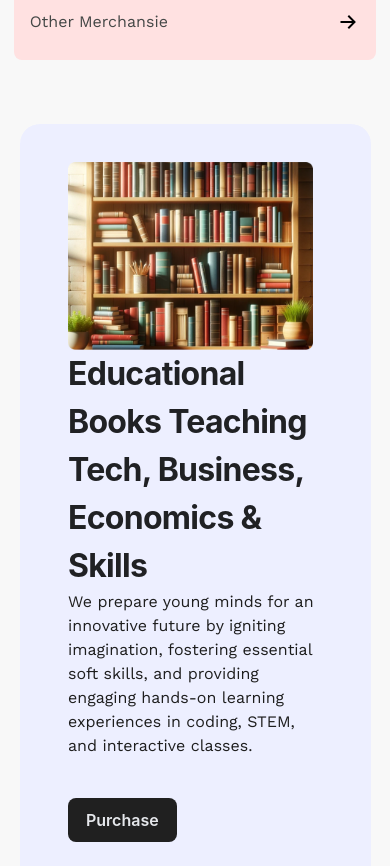
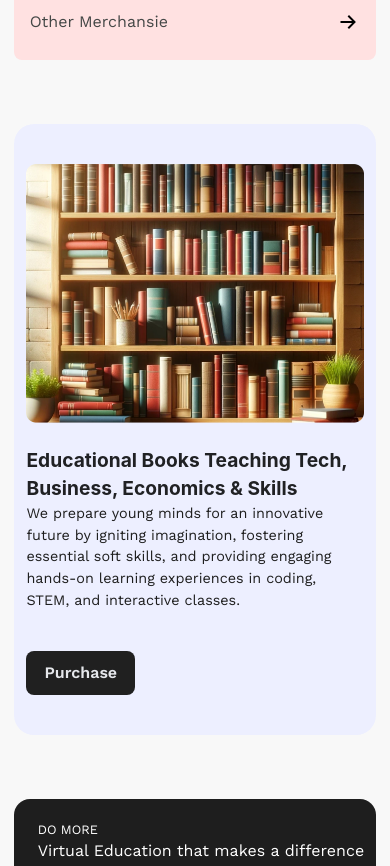
Before and after one commit to 300DevDays-group3/task1-kidclubzone, a plain HTML site: page index.html in a window 390 px wide. Shown: the part 1840-2706 px from the top of the page. Drawn offline with nearby package versions, Linux system fonts and the light colour scheme.

Commit message:
fixed section 8

```diff
--- a/index.html
+++ b/index.html
@@ -133,20 +133,28 @@
     <!-- MERCHANDISE CATEGORIES SECTION ENDS -->
 
     <!-- SECTION 8 STARTS HERE -->
-    <div class="section8">
+    <section>
+      <div class="section8 container">
         <div class="eight-i">
-            <img src="./assets/images/educational-books.png" alt="educational-books">
+          <img
+            src="./assets/images/educational-books.png"
+            alt="educational-books"
+          />
         </div>
         <div class="eight-ii">
-            <p class="eight-head">
-                Educational Books Teaching Tech, Business, Economics & Skills
-            </p>
-            <p class="eight-bio">
-                We prepare young minds for an innovative future by igniting imagination, fostering essential soft skills, and providing engaging hands-on learning experiences in coding, STEM, and interactive classes.
-            </p>
-            <a href="" class="eight-btn">Purchase</a>
+          <p class="eight-head">
+            Educational Books Teaching Tech, Business, Economics & Skills
+          </p>
+          <p class="eight-bio work-sans">
+            We prepare young minds for an innovative future by igniting
+            imagination, fostering essential soft skills, and providing engaging
+            hands-on learning experiences in coding, STEM, and interactive
+            classes.
+          </p>
+          <a href="#" class="eight-btn">Purchase</a>
         </div>
-    </div>
+      </div>
+    </section>
     <!-- SECTION 8 ENDS HERE -->
 
     <!-- SECTION 12 STARTS -->
@@ -173,7 +181,6 @@
       </div>
     </section>
     <!-- SECTION 12 ENDS -->
-
 
     <!-- SECTION 13 STARTS  -->
     <section>
--- a/media-queries.css
+++ b/media-queries.css
@@ -36,10 +36,7 @@
     height: 34px;
     cursor: pointer;
   }
-}
-/* MEDIA QUERIES FOR NAVBAR ENDING */
 
-@media (max-width: 780px) {
   .full-bleed {
     box-shadow: 0 0 0 100vmax #1e1e1e;
     clip-path: inset(0-100vmax);
@@ -53,6 +50,9 @@
     display: none;
   }
 }
+/* MEDIA QUERIES FOR NAVBAR ENDING */
+
+/* MEDIA QUERY FOR SECTION 8 */
 
 /* MEDIA QUERIES GENERAL */
 @media (min-width: 780px) {
@@ -112,6 +112,10 @@
     padding-block: 3rem;
     gap: 1rem;
   }
+  .section8 {
+    flex-direction: row;
+    gap: 3rem;
+  }
 }
 
 @media (min-width: 900px) {
@@ -134,6 +138,17 @@
 
   .detail h4 {
     font-size: 1.3rem;
+  }
+  .section8 {
+    padding-inline: 2.5rem;
+    display: grid;
+    grid-template-columns: 1.5fr 1fr;
+  }
+  .eight-head {
+    font-size: 1.5rem;
+  }
+  .eight-bio {
+    font-size: 1rem;
   }
 }
 
@@ -160,27 +175,12 @@
   .class-description {
     padding-inline: 4rem;
   }
+
+  .eight-head {
+    font-size: 1.8rem;
+    margin-bottom: 1rem;
+  }
+  .section8 {
+    max-width: 1241px;
+  }
 }
-/* MEDIA QUERY FOR SECTION 8 */
-@media screen and (max-width: 850px) {
-    .section8 {
-        flex-direction: column;
-        width: 90%;
-        gap: 0px;
-        padding-bottom: 20px;
-    }
-    .section8 img {
-        width: 96%;
-    }
-    .eight-head p {
-        font-size: 2rem;
-    }
-    .eight-bio p {
-        width: 85%;
-    }
-    .eight-ii {
-        position: relative;
-        top: -40px;
-        width: 100%;
-    }
-}
--- a/style.css
+++ b/style.css
@@ -219,15 +219,15 @@ main {
 /* SECTION 8 STYLING STARTS HERE */
 .section8 {
   display: flex;
-    width: 1141px;
-    padding: 38.382px 47.5px 39.964px 48.5px;
-    justify-content: center;
+  /* padding: 38.382px 47.5px 39.964px 48.5px; */
+  padding-inline: 0.8rem;
+  padding-block: 2.5rem;
   align-items: center;
   border-radius: 20px;
-    background: #EDEFFF;
+  background: #edefff;
   margin: 0 auto;
-    gap: 50px;
-    margin-bottom: 40px;
+  gap: 1.4rem;
+  flex-direction: column;
 }
 .eight-i img {
   width: 100%;
@@ -236,40 +236,29 @@ main {
   display: flex;
   flex-direction: column;
   align-items: flex-start;
-    gap: 0px;
-    width: 45%;
+  width: 100%;
 }
 .eight-head {
   color: #202124;
   font-family: Inter;
-    font-size: 32px;
+  font-size: 1.2rem;
   font-weight: 700;
-    letter-spacing: -0.72px;
-    position: relative;
-    top: 40px;
-    margin-bottom: 40px;
+  /* margin-bottom: 40px; */
 }
 .eight-bio {
-    color: #1E1E1E;
+  color: #1e1e1e;
   font-family: Work Sans;
-    font-size: 16px;
+  font-size: 0.9rem;
   font-style: normal;
   font-weight: 400;
   margin-bottom: 40px;
 }
 .eight-btn {
-    display: flex;
   padding: 10px 18px;
-    justify-content: center;
-    align-items: center;
-    gap: 6px;
   border-radius: 8px;
   background: #202020;
   text-decoration: none;
-    color: #E5E7EB;
-    text-align: justify;
-    font-family: Inter;
-    font-size: 16px;
+  color: #e5e7eb;
   font-weight: 600;
 }
 /* SECTION 8 STYLING ENDS HERE... */
```
Lines whose indentation alone changed are shown as unchanged.
